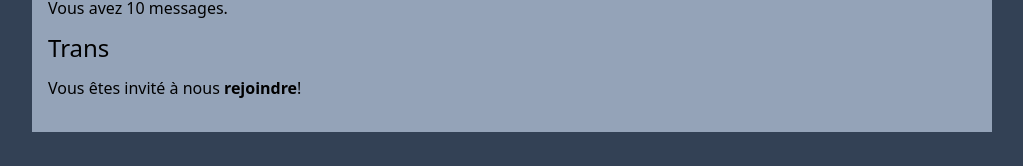
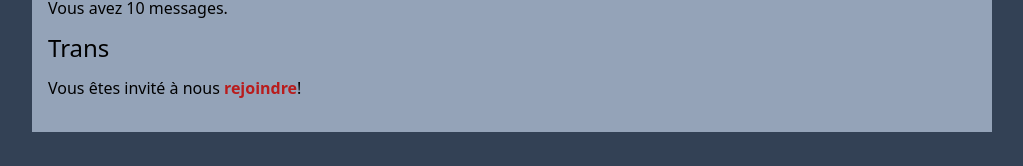
Before and after one commit to edwardtanguay/showcase-react, a React (Vite) app: page /translations in a window 1280 px wide. Shown: the part 352-518 px from the top of the page, without its empty margins (128-1151 px from the left). Built offline with nearby package versions, Linux system fonts and the light colour scheme.

Commit message:
..tailwind works

```diff
--- a/src/pages/PageTranslations.tsx
+++ b/src/pages/PageTranslations.tsx
@@ -4,14 +4,19 @@ export const PageTranslations = () => {
 	const { t } = useTranslation();
 	return (
 		<div>
-      <h2 className="text-2xl mb-3">useTranslation</h2>
+			<h2 className="text-2xl mb-3">useTranslation</h2>
 			<p>{t("welcomeMessage")}</p>
 			<p>{t("numberOfMessages", { count: 0 })}</p>
 			<p>{t("numberOfMessages", { count: 1 })}</p>
 			<p>{t("numberOfMessages", { count: 5 })}</p>
 			<p>{t("numberOfMessages", { count: 10 })}</p>
-      <h2 className="text-2xl mt-3 mb-3">Trans</h2>
-      <p><Trans i18nKey="invitation" /></p>
+			<h2 className="text-2xl mt-3 mb-3">Trans</h2>
+			<p>
+				<Trans
+					i18nKey="invitation"
+					components={[<span className="text-red-700 font-bold" />]}
+				/>
+			</p>
 		</div>
 	);
 };
--- a/src/utils/i18n.ts
+++ b/src/utils/i18n.ts
@@ -8,7 +8,7 @@ const resources = {
 			welcomeMessage: "Welcome to React and react-i18next!",
 			numberOfMessages_one: "You have {{count}} message.",
 			numberOfMessages_other: "You have {{count}} messages.",
-			invitation: "You are invited to <strong>join</strong> us!",
+			invitation: "You are invited to <0>join</0> us!",
 		},
 	},
 	fr: {
@@ -17,7 +17,7 @@ const resources = {
 			welcomeMessage: "Bienvenue à React et react-i18next!",
 			numberOfMessages_one: "Vous avez {{count}} message.",
 			numberOfMessages_other: "Vous avez {{count}} messages.",
-			invitation: "Vous êtes invité à nous <strong>rejoindre</strong>!",
+			invitation: "Vous êtes invité à nous <0>rejoindre</0>!",
 		},
 	},
 };
```
